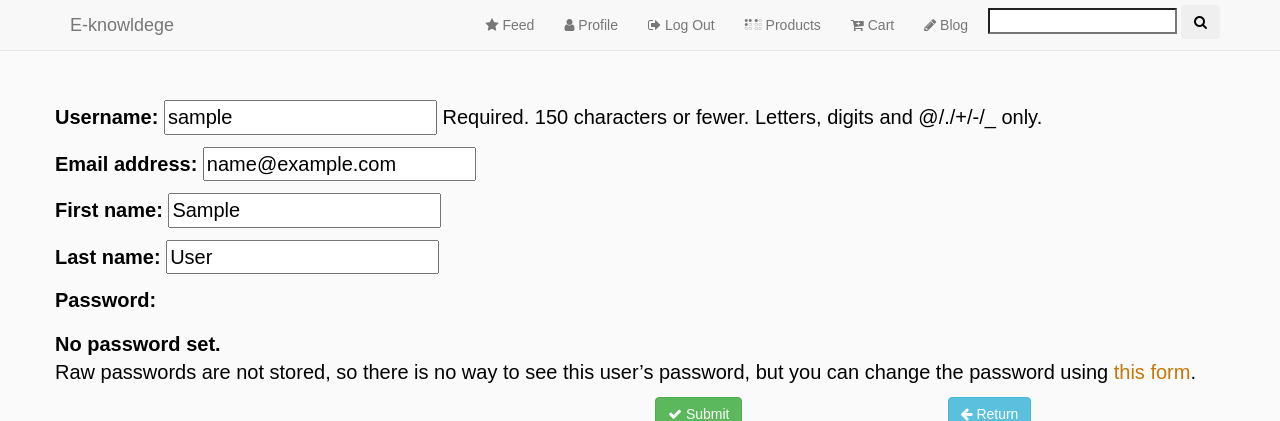
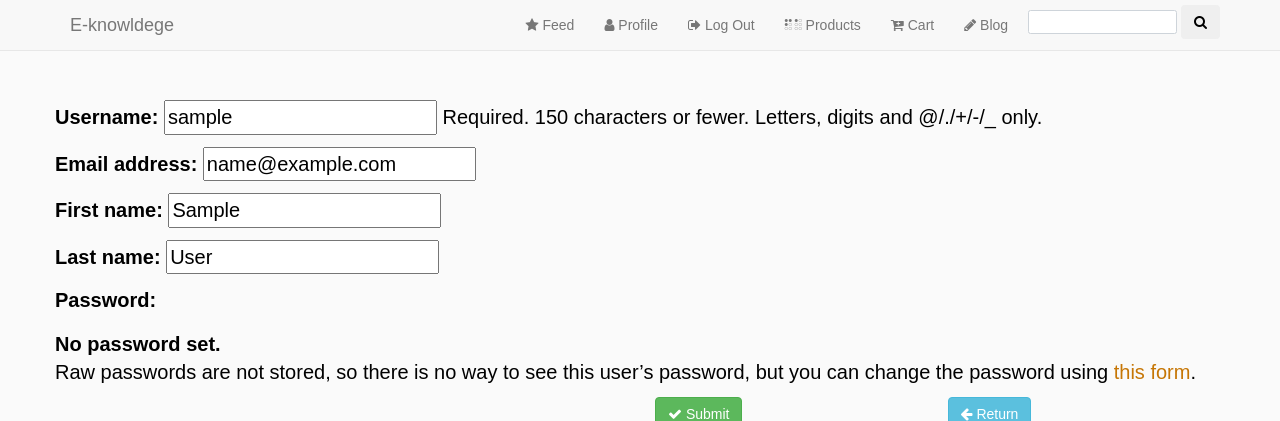
Before and after one commit to IstvanGercsak/Fourth_Milestone_Project, a Django app: page /accounts/profile/edit/ in a window 1280 px wide. Shown: the top 421 px of the page. Run offline with Django 3.2, Linux system fonts and the light colour scheme; the visitor is signed in with stand-in values (Sample User, id 1); some libraries are stand-ins or nearby versions.

Commit message:
Adjust search nav item

```diff
--- a/static/css/custom.css
+++ b/static/css/custom.css
@@ -20,6 +20,20 @@ a:hover, a:visited, a:active, a:link {
 .navigation-search{
     padding: 5px;
 }
+.form-control-my {
+  height: calc(1.5em + 0.75rem + 2px);
+  padding: 0.375rem 0.75rem;
+  font-size: 1rem;
+  font-weight: 400;
+  line-height: 1.5;
+  color: #495057;
+  background-color: #fff;
+  background-clip: padding-box;
+  border: 1px solid #ced4da;
+  border-radius: 0.25rem;
+  transition: border-color 0.15s ease-in-out, box-shadow 0.15s ease-in-out;
+}
+
 
 /* Content */
 h2, a {
--- a/templates/base.html
+++ b/templates/base.html
@@ -60,8 +60,8 @@
                 </li>
                 <li>
                     <form action="{% url 'search' %}" method="GET" class="navigation-search">
-                        <input type="search" name="search" class="" required minlength="3">
-                        <button type="submit" class="btn"><i class="fa fa-search"></i></button>
+                        <input type="search" name="search" class="form-control-my" required minlength="3">
+                        <button type="submit" class="btn btn-secondary"><i class="fa fa-search"></i></button>
                     </form>
                 </li>
             </ul>
```
